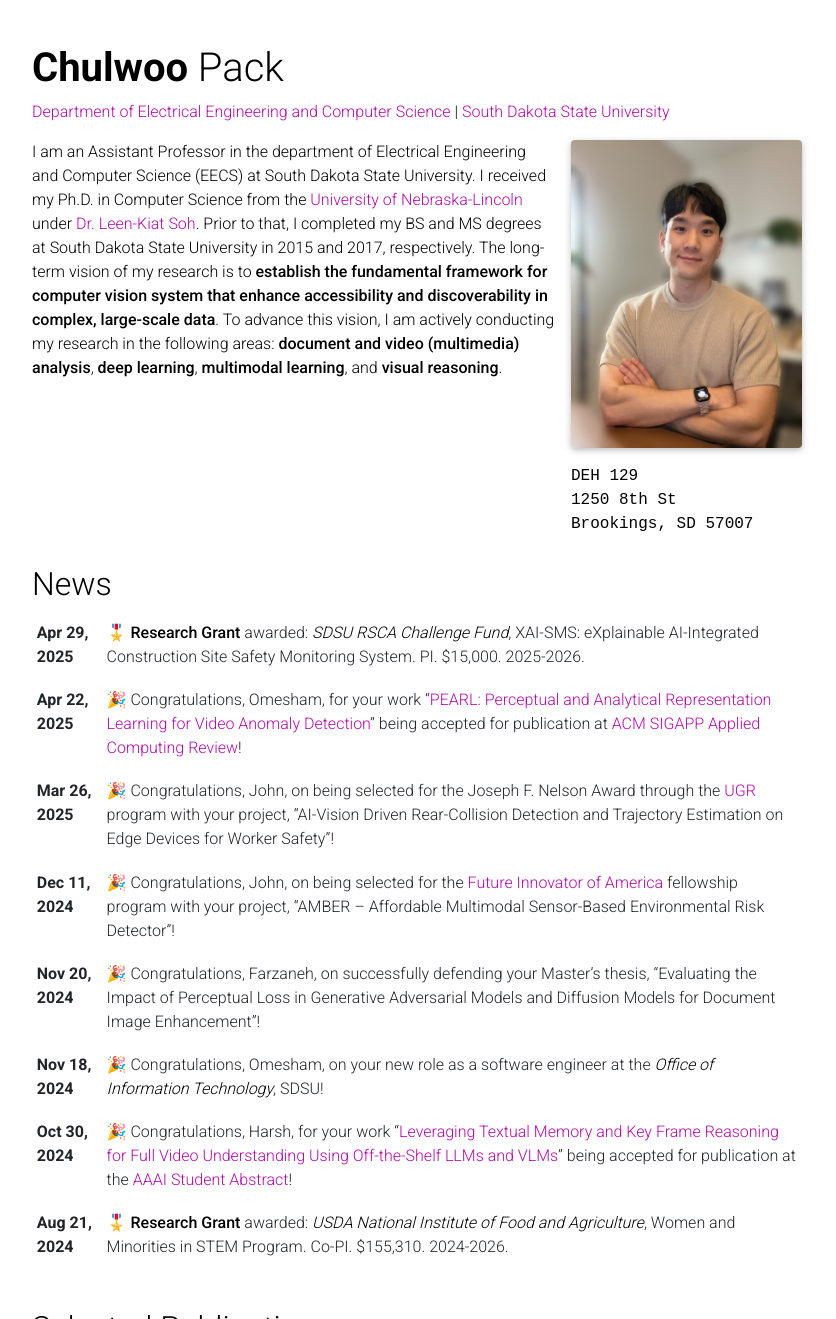
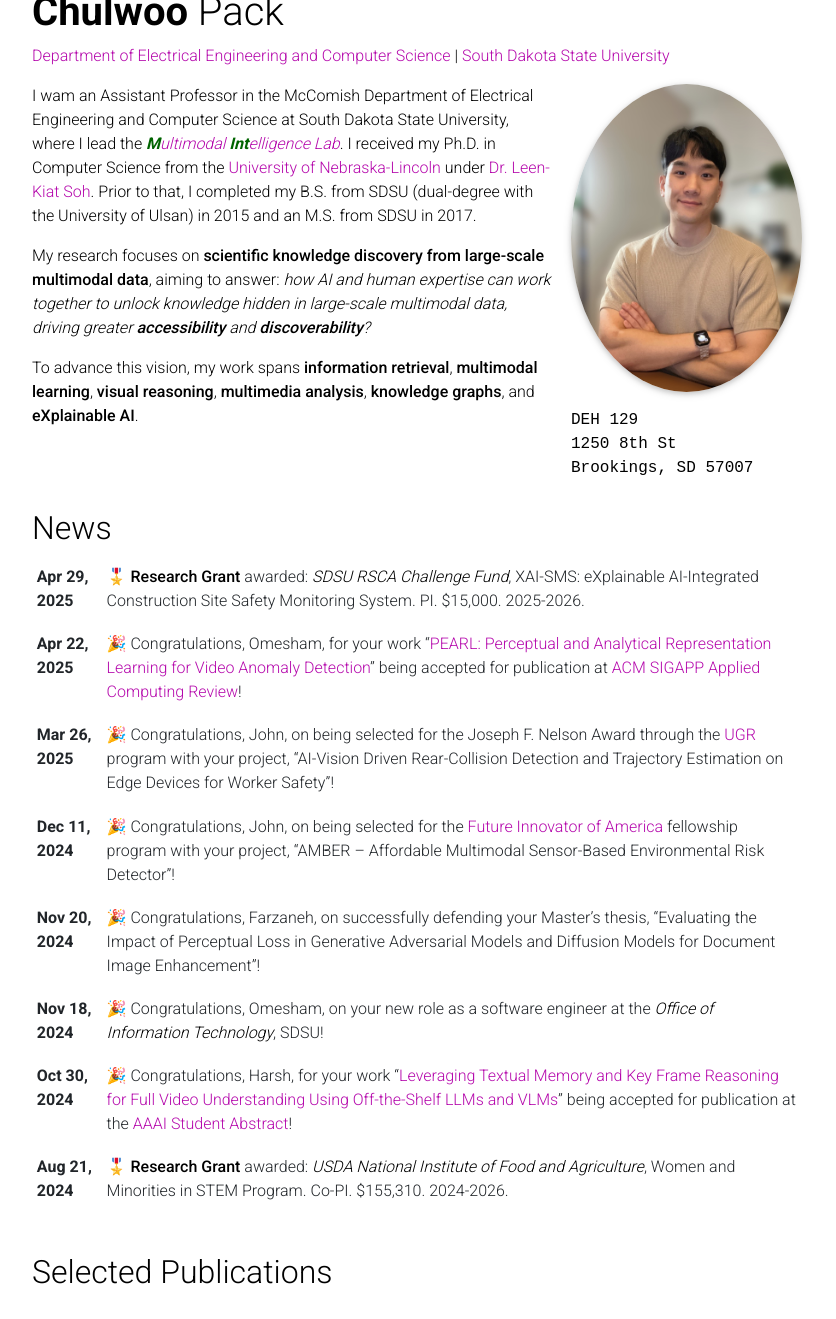
Before and after one commit to chulwoopack/chulwoopack.github.io, a Jekyll site: the page built from _pages/about.md, in a window 1280 px wide, cut to the strip 160-1479 px from the top of the page. Shown: the whole strip, without its empty margins (223-1059 px from the left). Built offline with Jekyll 4.4.1, drawn with Linux system fonts in a browser that asks for light colours; full-size pictures stand in for the smaller copies a plugin makes; comment, search, counter and statistics services are not loaded; a style sheet for code colours, icons or effects is not loaded.

Commit message:
updated main

```diff
--- a/_config.yml
+++ b/_config.yml
@@ -6,7 +6,7 @@
 first_name: Chulwoo
 middle_name:
 last_name: Pack
-email: chulwoo.pack@huskers.unl.edu
+email: chulwoo.pack@sdstate.edu
 description: > # the ">" symbol means to ignore newlines until "footer_text:"
   A simple, whitespace theme for academics. Based on [*folio](https://github.com/bogoli/-folio) design.
 footer_text: >
@@ -51,7 +51,7 @@
 # Layout
 # -----------------------------------------------------------------------------
 
-navbar_fixed: true
+navbar_fixed: false
 footer_fixed: false
 
 # Dimensions
--- a/_pages/about.md
+++ b/_pages/about.md
@@ -19,7 +19,13 @@
 social: true  # includes social icons at the bottom of the page
 ---
 
-I am an Assistant Professor in the department of Electrical Engineering and Computer Science (EECS) at South Dakota State University. I received my Ph.D. in Computer Science from the [University of Nebraska-Lincoln](https://www.unl.edu/) under [Dr. Leen-Kiat Soh](https://cse.unl.edu/~lksoh/). Prior to that, I completed my BS and MS degrees at South Dakota State University in 2015 and 2017, respectively. The long-term vision of my research is to **establish the fundamental framework for computer vision system that enhance accessibility and discoverability in complex, large-scale data**. To advance this vision, I am actively conducting my research in the following areas: **document and video (multimedia) analysis**, **deep learning**, **multimodal learning**, and **visual reasoning**.
+I wam an Assistant Professor in the McComish Department of Electrical Engineering and Computer Science at South Dakota State University, where I lead the <a href="https://github.com/Multimodal-Intelligence-Lab"><i><span class="lab-highlight">M</span>ultimodal <span class="lab-highlight">Int</span>elligence Lab</i></a>. I received my Ph.D. in Computer Science from the [University of Nebraska-Lincoln](https://www.unl.edu/) under [Dr. Leen-Kiat Soh](https://cse.unl.edu/~lksoh/). Prior to that, I completed my B.S. from SDSU (dual-degree with the University of Ulsan) in 2015 and an M.S. from SDSU in 2017.
+
+
+
+My research focuses on **scientific knowledge discovery from large-scale multimodal data**, aiming to answer: *how AI and human expertise can work together to unlock knowledge hidden in large-scale multimodal data, driving greater **accessibility** and **discoverability**?*
+
+To advance this vision, my work spans **information retrieval**, **multimodal learning**, **visual reasoning**, **multimedia analysis**, **knowledge graphs**, and **eXplainable AI**.
 
 
 <!---
--- a/assets/css/main.scss
+++ b/assets/css/main.scss
@@ -14,3 +14,8 @@
   "distill",
   "cv"
 ;
+
+.lab-highlight {
+  color: darkgreen;
+  font-weight: bold;
+}
```
Also changed, not shown: other parts of _pages/about.md (+1 -1 lines), _pages/projects.md (+1 -1 lines).
